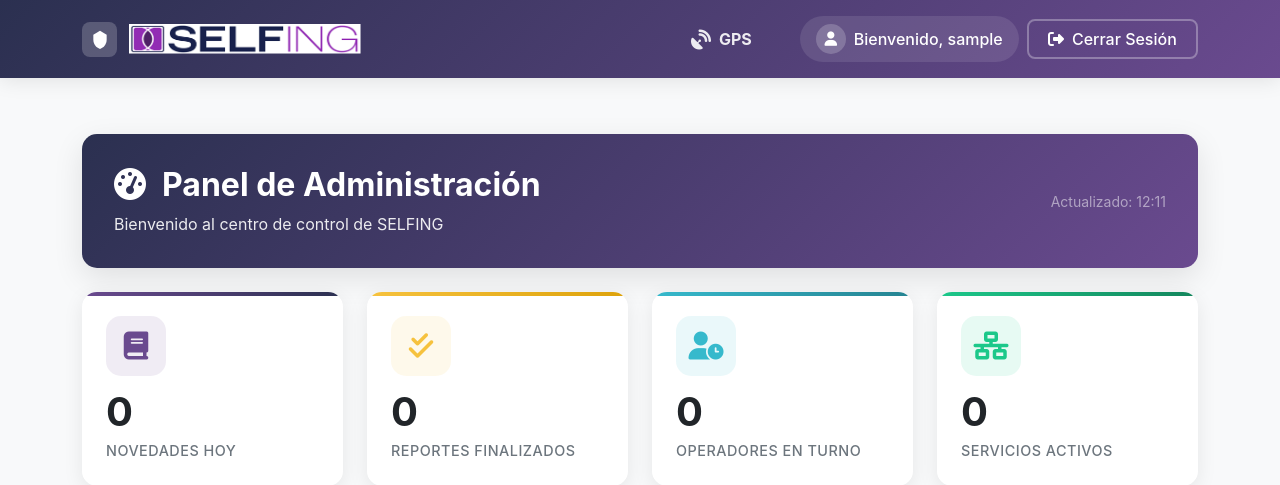
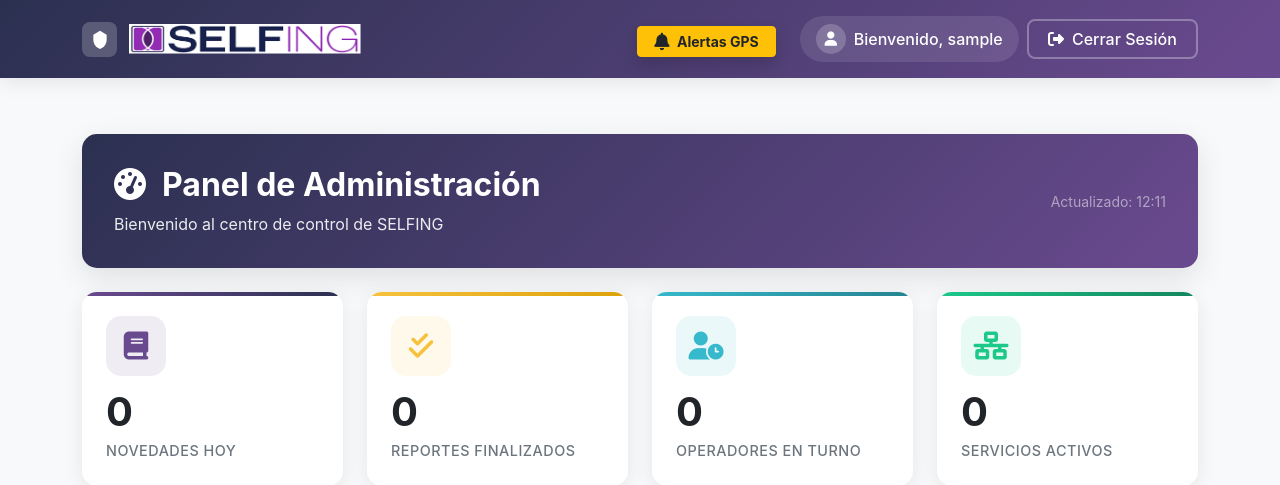
Before and after one commit to Desarrollo-SurPM/Selfing, a Django app: page /dashboard/admin/ in a window 1280 px wide. Shown: the top 485 px of the page. Run offline with Django 5.2, Linux system fonts and the light colour scheme; the visitor is signed in with stand-in values (Sample User, id 1); data comes from the database, SQL or seed files in the repository; data that the repository does not hold is empty.

Commit message:
feat: modulo GPS finalizado con geocercas matemáticas, triage y auditoria

```diff
--- a/templates/base.html
+++ b/templates/base.html
@@ -6,9 +6,12 @@
     <meta charset="utf-8">
     <meta name="viewport" content="width=device-width, initial-scale=1">
     <title>{% block title %}SELFING - Sistema de Seguridad{% endblock %}</title>
+
     <link href="https://cdn.jsdelivr.net/npm/bootstrap@5.3.0/dist/css/bootstrap.min.css" rel="stylesheet">
     <link rel="stylesheet" href="https://cdn.jsdelivr.net/npm/bootstrap-icons@1.11.3/font/bootstrap-icons.min.css">
     <link rel="stylesheet" href="https://cdnjs.cloudflare.com/ajax/libs/font-awesome/6.5.2/css/all.min.css" />
+    <link rel="stylesheet" href="https://cdnjs.cloudflare.com/ajax/libs/animate.css/4.1.1/animate.min.css" />
+
     <link rel="stylesheet" href="{% static 'css/style.css' %}">
     <link rel="stylesheet" href="{% static 'css/style.css' %}?v=1.7">
     <link rel="stylesheet" href="{% static 'css/color_theme.css' %}">
@@ -33,10 +36,10 @@
                         {% endif %}
 
                         <li class="nav-item me-4 d-flex align-items-center">
-                            <a class="nav-link position-relative text-warning fw-bold" href="{% url 'gps_triage_dashboard' %}" title="Centro de Triage GPS">
-                                <i class="fas fa-satellite-dish fa-lg"></i>
-                                <span class="d-none d-lg-inline ms-1">GPS</span>
-                                <span id="gps-nav-badge" class="position-absolute top-0 start-100 translate-middle badge rounded-pill bg-danger shadow-sm" style="display: none; font-size: 0.7em;">
+                            <a id="gps-nav-button" href="{% url 'gps_triage_dashboard' %}" class="btn btn-warning btn-sm fw-bold position-relative shadow text-dark px-3 mt-1" title="Centro de Triage GPS">
+                                <i class="fas fa-bell fa-lg me-1"></i> <span class="d-none d-lg-inline">Alertas GPS</span>
+
+                                <span id="gps-nav-badge" class="position-absolute top-0 start-100 translate-middle badge rounded-pill bg-danger border border-2 border-white shadow" style="display: none; font-size: 0.85em;">
                                     0
                                 </span>
                             </a>
@@ -106,6 +109,7 @@
             </div>
         </div>
     </div>
+
     <script src="https://cdn.jsdelivr.net/npm/bootstrap@5.3.0/dist/js/bootstrap.bundle.min.js"></script>
     {% block extra_js %}{% endblock %}
 
@@ -163,14 +167,20 @@
 
             const currentCount = data.pending_count;
 
-            // 1. Actualizar Campanita Navbar silenciosamente
+            // 1. Actualizar Campanita Navbar silenciosamente y Animarla
             const badge = document.getElementById('gps-nav-badge');
+            const navBtn = document.getElementById('gps-nav-button');
+
             if (badge) {
                 if (currentCount > 0) {
                     badge.innerText = currentCount;
                     badge.style.display = 'inline-block';
+                    // Hacer que el botón palpite si hay alertas
+                    if(navBtn) navBtn.classList.add('animate__animated', 'animate__pulse', 'animate__infinite', 'animate__slow');
                 } else {
                     badge.style.display = 'none';
+                    // Quitar palpitación si está en 0
+                    if(navBtn) navBtn.classList.remove('animate__animated', 'animate__pulse', 'animate__infinite', 'animate__slow');
                 }
             }
 
```
